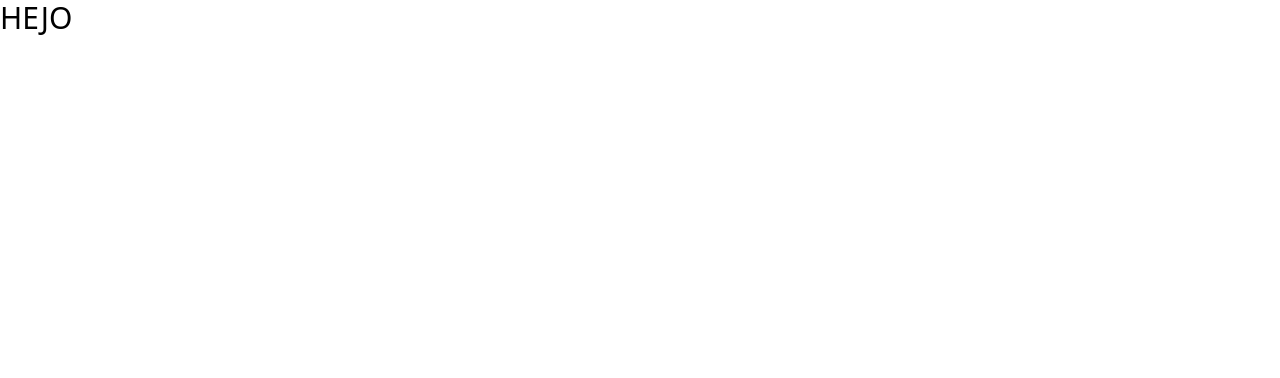
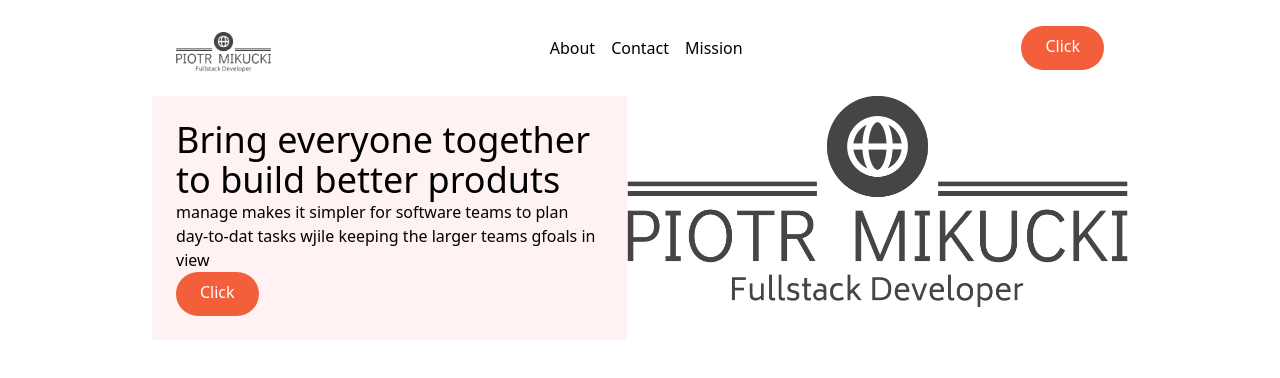
Before and after one commit to Mikucki/dashboard-PRO, a website: page index.html in a window 1280 px wide. Drawn offline with Linux system fonts and the light colour scheme.

Commit message:
ye its easy i dont have to learn it as much as i would like to

```diff
--- a/index.html
+++ b/index.html
@@ -7,7 +7,46 @@
     <link rel="stylesheet" href="./css/main.css" />
     <title>Document</title>
   </head>
-  <body>
-    <h1 class="text-3xl">HEJO</h1>
+  <body class="flex flex-col justify-center container m-auto">
+    <nav class="relative container mx-auto p-6">
+      <div class="flex items-center justify-between">
+        <div class="pt-2">
+          <img
+            class="w-auto h-10"
+            src="./img/logo-no-background.png"
+            alt="atd"
+          />
+        </div>
+        <ul class="hidden md:flex justify-evenly gap-4">
+          <li><a href="#" class="hover:text-darkGrayishBlue">About</a></li>
+          <li><a href="#" class="hover:text-darkGrayishBlue">Contact</a></li>
+          <li><a href="#" class="hover:text-darkGrayishBlue">Mission</a></li>
+        </ul>
+        <a
+          href="#"
+          class="hidden md:flex p-3 px-6 pt-2 text-white bg-brightRed rounded-full baseline hover:bg-brightRedLight"
+          >Click</a
+        >
+      </div>
+    </nav>
+    <section id="hero" class="flex-col flex md:flex-row">
+      <div class="flex flex-col bg-red-50 justify-between items-left p-6">
+        <h1 class="text-4xl align-middle">
+          Bring everyone together to build better produts
+        </h1>
+        <p>
+          manage makes it simpler for software teams to plan day-to-dat tasks
+          wjile keeping the larger teams gfoals in view
+        </p>
+        <a
+          href="#"
+          class="block w-fit p-3 px-6 pt-2 text-white bg-brightRed rounded-full baseline hover:bg-brightRedLight"
+          >Click</a
+        >
+      </div>
+      <div class="">
+        <img src="./img/logo-no-background.png" alt="" />
+      </div>
+    </section>
   </body>
 </html>
```
Also changed, not shown: css/main.css, img/logo-color.svg (added), img/logo-no-background.png (added), img/logo-no-background.svg (added), img/logo-white.svg (added).
